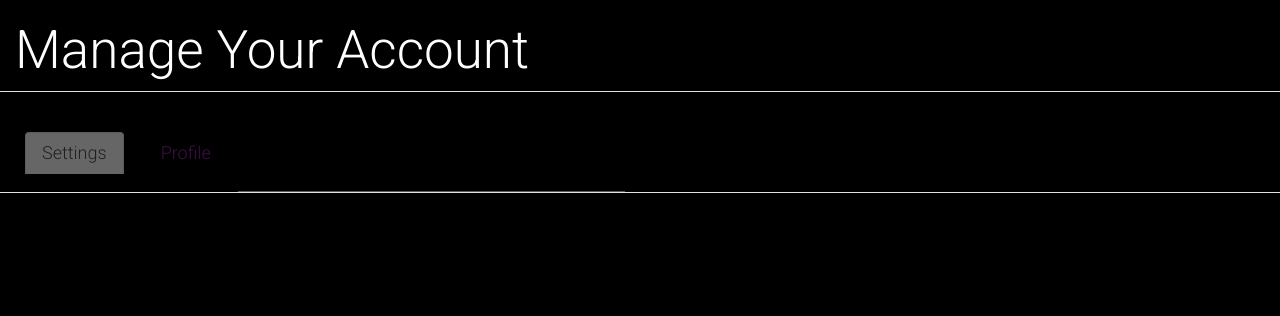
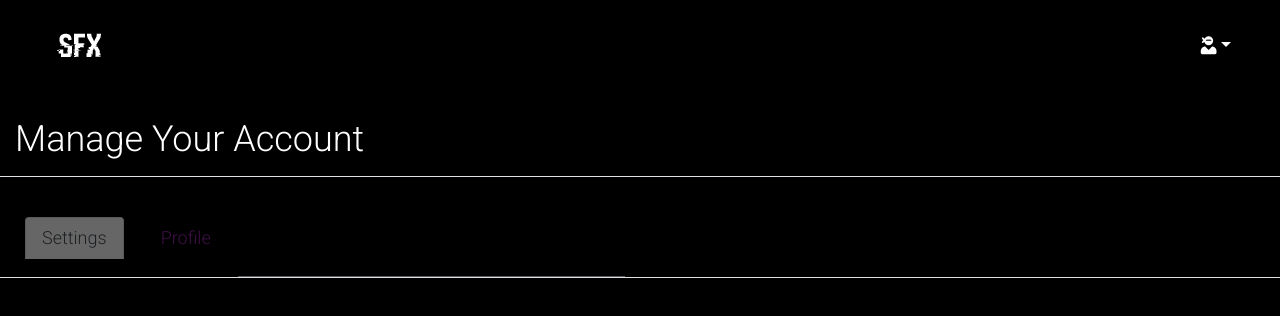
Before and after one commit to keekscodes/shareflixx, a React (Create React App) app in the folder client/: page /profile in a window 1280 px wide. Shown: the top 316 px of the page. Built offline with nearby package versions, Linux system fonts and the light colour scheme; the HTML template or start-up script is replaced by a standard one.

Commit message:
changed background for each home page and login page

```diff
--- a/client/src/components/pages/Authorization.js
+++ b/client/src/components/pages/Authorization.js
@@ -128,7 +128,7 @@ class Authorization extends Component {
   render() {
     const {firstName, lastName, username, email, password, active, spinner} = this.state;
     return (
-      <div className="containter-fluid">
+      <div className="containter-fluid" id="login-page">
         <Navigation />
 
       <div className="container">
--- a/client/src/components/pages/Profile/index.jsx
+++ b/client/src/components/pages/Profile/index.jsx
@@ -1,4 +1,5 @@
 import React, {Component} from "react";
+import Navigation from "../../Navigation/index";
 // @material-ui/icons
 
 // core components
@@ -9,9 +10,10 @@ class Profile extends Component {
     return (
       <div>
         <div className="container-fluid">
+          <Navigation />
           <div className="row border-bottom">
             <div className="col-6">
-              <h1 className="text-left">Manage Your Account</h1>
+              <h2 className="text-left">Manage Your Account</h2>
             </div>
           </div>
           <div className="row border-bottom">
--- a/client/src/components/pages/Profile/style.css
+++ b/client/src/components/pages/Profile/style.css
@@ -9,3 +9,9 @@ h1 {
 .dropdown-item a:hover {
   background-color: grey;
 }
+
+h2 {
+  color: #ffffff;
+  font-family: 'Roboto', sans-serif;
+  font-weight: 100
+}
```
Also changed, not shown: client/src/components/Navigation/style.css (line endings or trailing spaces).
